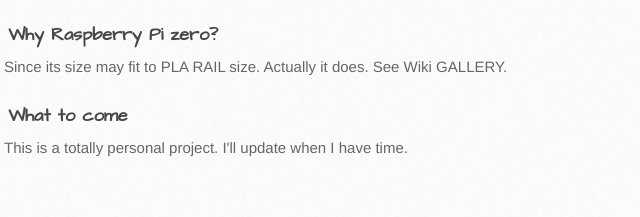
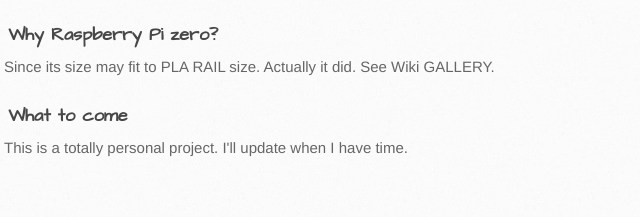
Before and after one commit to Kumapapa2012/Raspberry-Pi-Zero-on-PLA-RAIL, a plain HTML site: page index.html in a window 1280 px wide. Shown: the part 479-696 px from the top of the page, 166-806 px from the left. Drawn offline with Linux system fonts and the light colour scheme.

Commit message:
Update index.html

```diff
--- a/index.html
+++ b/index.html
@@ -39,7 +39,7 @@ See this for details.
 <a id="why-raspberry-pi-zero" class="anchor" href="#why-raspberry-pi-zero" aria-hidden="true"><span aria-hidden="true" class="octicon octicon-link"></span></a>Why Raspberry Pi zero?</h3>
 
 <p>Since its size may fit to PLA RAIL size.
-Actually it does. See Wiki GALLERY.</p>
+Actually it did. See Wiki GALLERY.</p>
 
 <h3>
 <a id="what-to-come" class="anchor" href="#what-to-come" aria-hidden="true"><span aria-hidden="true" class="octicon octicon-link"></span></a>What to come</h3>
```
